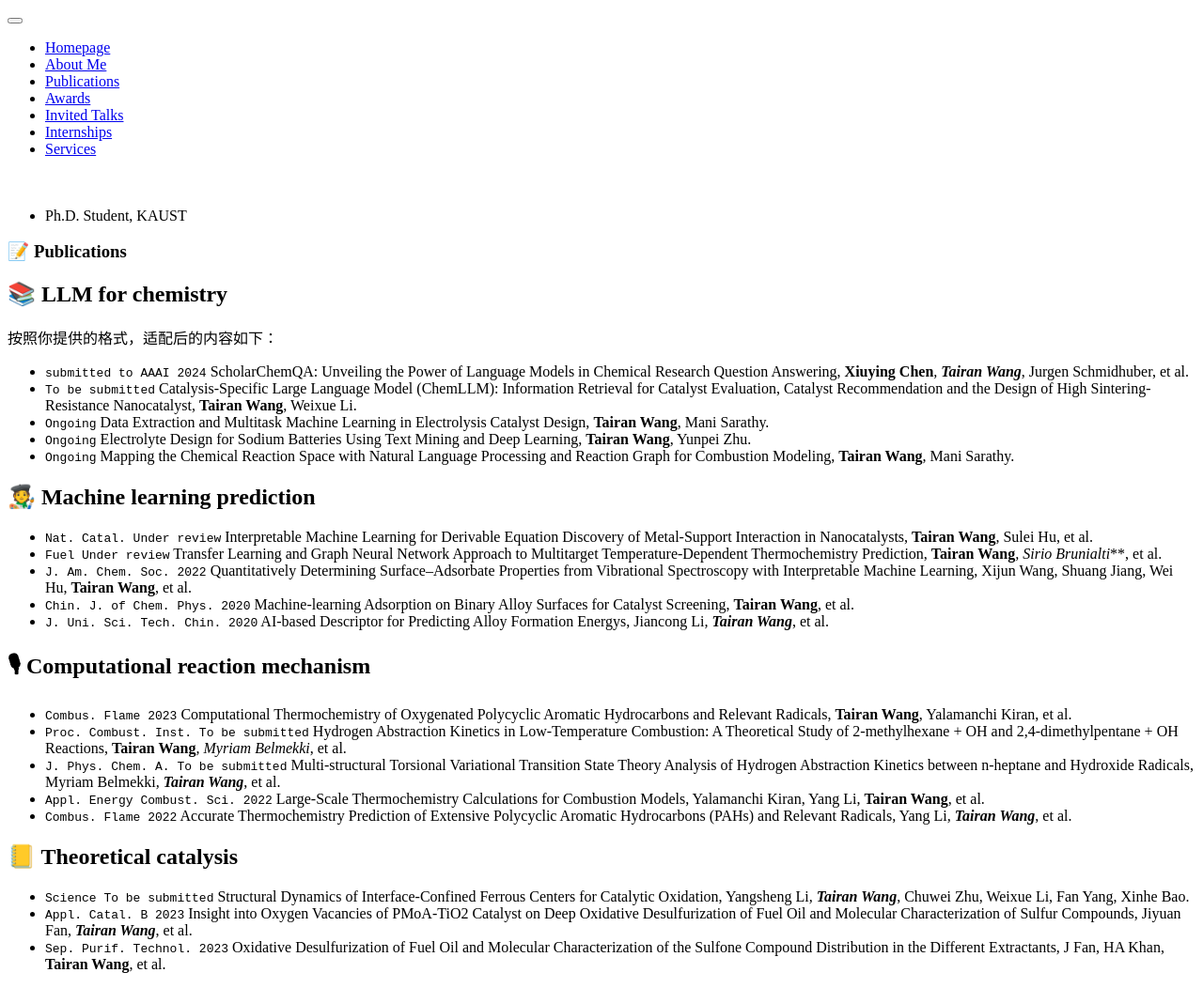
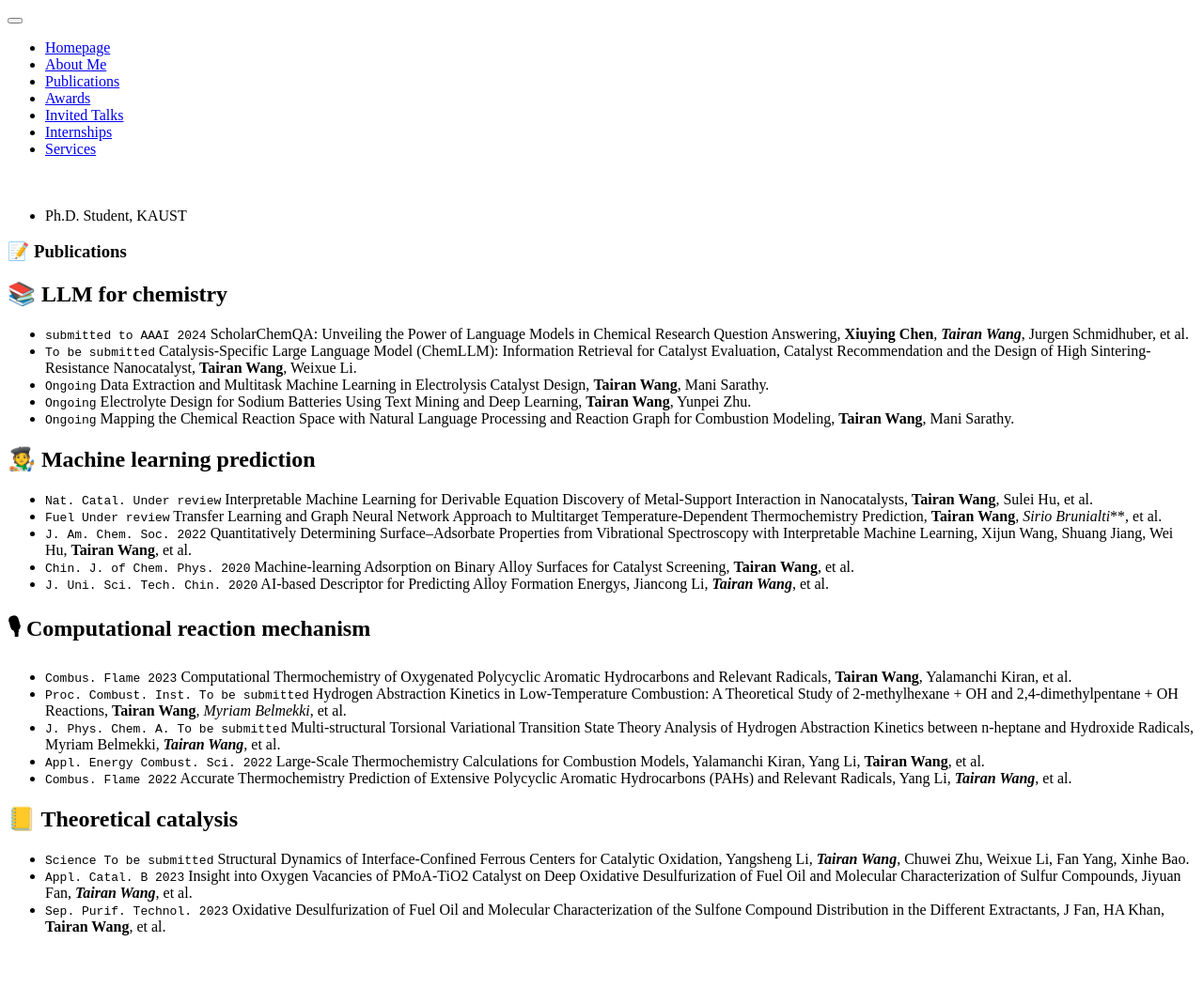
Before and after one commit to tairan-w/tairan-w.github.io, a Jekyll site: the page built from _pages/includes/pub.md, in a window 1280 px wide. Shown: the whole page at 94% size. Built offline with Jekyll 4.4.1, drawn with Linux system fonts in a browser that asks for light colours; our own code applies the rules of GitHub Pages for plain Markdown files; after the commit the page ends 1012 px from its top, so only the background shows below that.

Commit message:
Initial commit

```diff
--- a/_pages/includes/pub.md
+++ b/_pages/includes/pub.md
@@ -2,7 +2,6 @@
 # 📝 Publications
 ## 📚 LLM for chemistry
 
-按照你提供的格式，适配后的内容如下：
 
 - ``submitted to AAAI 2024`` ScholarChemQA: Unveiling the Power of Language Models in Chemical Research Question Answering, **Xiuying Chen***, **Tairan Wang***, Jurgen Schmidhuber, et al.
 - ``To be submitted`` Catalysis-Specific Large Language Model (ChemLLM): Information Retrieval for Catalyst Evaluation, Catalyst Recommendation and the Design of High Sintering-Resistance Nanocatalyst, **Tairan Wang**, Weixue Li.
```
Also changed, not shown: images/android-chrome-192x192.png, images/android-chrome-512x512.png, images/apple-touch-icon.png, images/favicon-16x16.png, images/favicon-32x32.png, images/favicon.ico, images/site.webmanifest, 2 other files.
